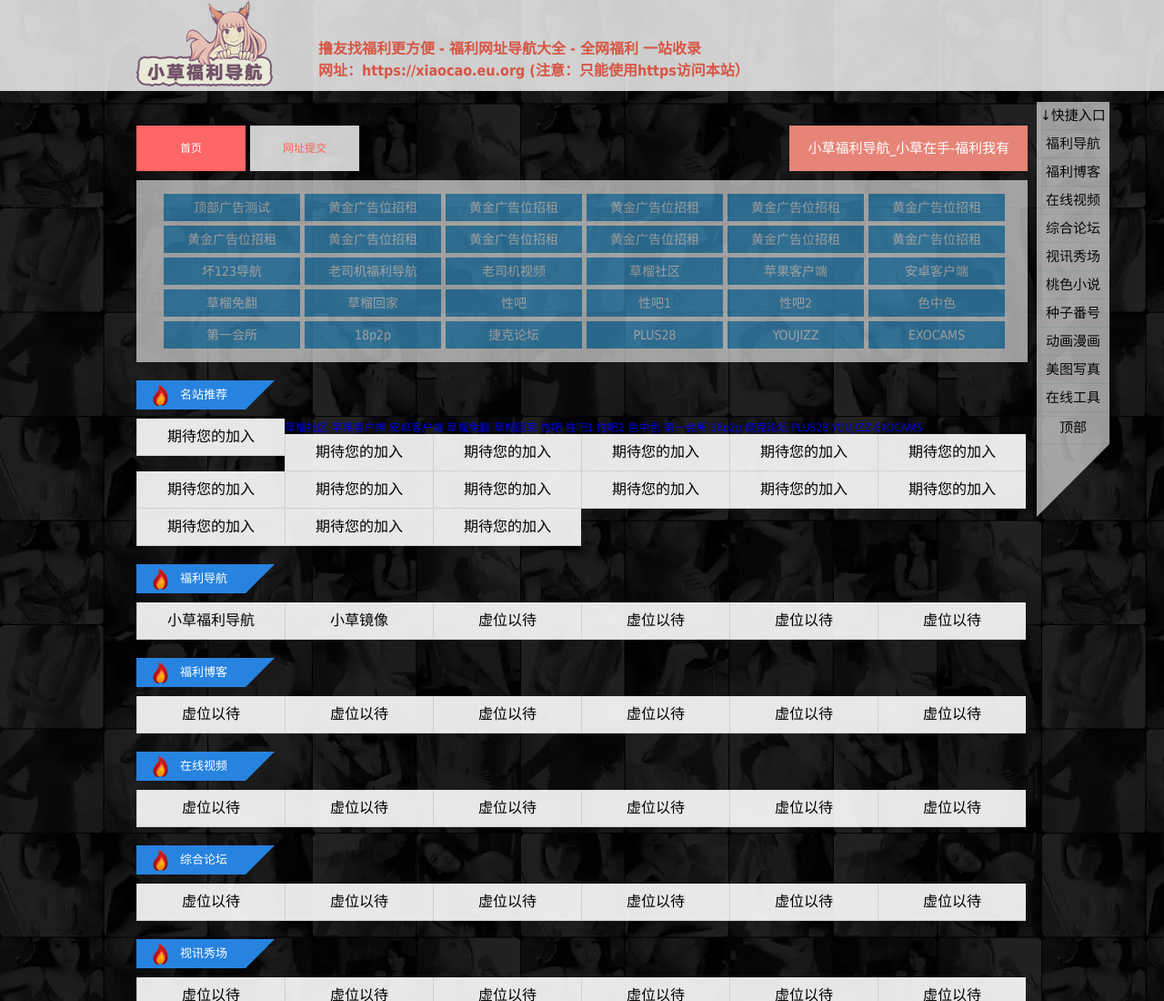
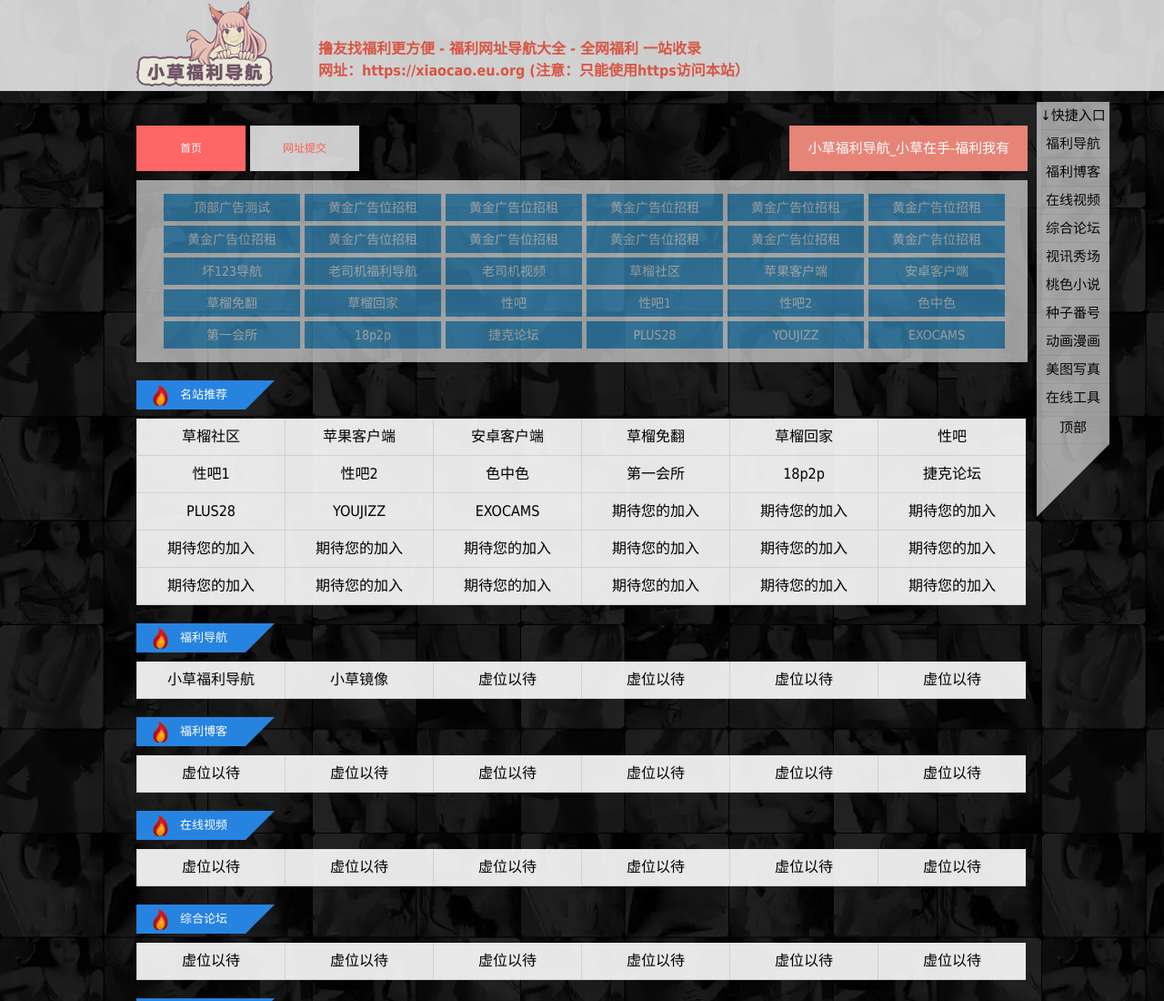
Before and after one commit to serenge/serenge.github.io, a plain HTML site: page index.html in a window 1280 px wide. Shown: the top 1100 px of the page at 91% size. Drawn offline with Linux system fonts and the light colour scheme; a script that the page names is missing; some icons are missing.

Commit message:
Update index.html

```diff
--- a/index.html
+++ b/index.html
@@ -76,21 +76,21 @@
 				<div></div>
 			</div>
 			<ul class="list">
-		<a href="http://t66y.com/index.php?u=336334&ext=13c14" target="_blank" rel="external nofollow noopener">草榴社区</a>
-		<a href="http://www.rmdown.com/dlapp.php?os=ios" target="_blank" rel="external nofollow noopener">苹果客户端</a>
-		<a href="http://www.rmdown.com/dlapp.php?os=android" target="_blank" rel="external nofollow noopener">安卓客户端</a>
-		<a href="https://mianfan.eu.org/index.php?u=336334&ext=13c14" target="_blank" rel="external nofollow noopener">草榴免翻</a>
-		<a href="https://huijia.eu.org/index.php?u=336334&ext=13c14" target="_blank" rel="external nofollow noopener">草榴回家</a>
-		<a href="http://sex8.cc/?fromuid=22820434" target="_blank" rel="external nofollow noopener">性吧</a>
-		<a href="http://bbsseapp.com/?fromuid=22820434" target="_blank" rel="external nofollow noopener">性吧1</a>
-		<a href="http://58sinase.net/?fromuid=22820434" target="_blank" rel="external nofollow noopener">性吧2</a>
-		<a href="http://sexinsex.net/bbs/index.php?fromuid=5050299" target="_blank" rel="external nofollow noopener">色中色</a>
-		<a href="http://sis001.com/forum/index.php" target="_blank" rel="external nofollow noopener">第一会所</a>
-		<a href="http://www.18board.com" target="_blank" rel="external nofollow noopener">18p2p</a>
-		<a href="https://www.jkforum.net/forum.php" target="_blank" rel="external nofollow noopener">捷克论坛</a>
-		<a href="https://www.plus28.com/" target="_blank" rel="external nofollow noopener">PLUS28</a>
-		<a href="https://www.youjizz.com/" target="_blank" rel="external nofollow noopener">YOUJIZZ</a>
-		<a href="http://www.exocams.com/" target="_blank" rel="external nofollow noopener">EXOCAMS</a>
+		<li><a href="http://t66y.com/index.php?u=336334&ext=13c14" target="_blank" rel="external nofollow noopener">草榴社区</a></li>
+		<li><a href="http://www.rmdown.com/dlapp.php?os=ios" target="_blank" rel="external nofollow noopener">苹果客户端</a></li>
+		<li><a href="http://www.rmdown.com/dlapp.php?os=android" target="_blank" rel="external nofollow noopener">安卓客户端</a></li>
+		<li><a href="https://mianfan.eu.org/index.php?u=336334&ext=13c14" target="_blank" rel="external nofollow noopener">草榴免翻</a></li>
+		<li><a href="https://huijia.eu.org/index.php?u=336334&ext=13c14" target="_blank" rel="external nofollow noopener">草榴回家</a></li>
+		<li><a href="http://sex8.cc/?fromuid=22820434" target="_blank" rel="external nofollow noopener">性吧</a></li>
+		<li><a href="http://bbsseapp.com/?fromuid=22820434" target="_blank" rel="external nofollow noopener">性吧1</a></li>
+		<li><a href="http://58sinase.net/?fromuid=22820434" target="_blank" rel="external nofollow noopener">性吧2</a></li>
+		<li><a href="http://sexinsex.net/bbs/index.php?fromuid=5050299" target="_blank" rel="external nofollow noopener">色中色</a></li>
+		<li><a href="http://sis001.com/forum/index.php" target="_blank" rel="external nofollow noopener">第一会所</a></li>
+		<li><a href="http://www.18board.com" target="_blank" rel="external nofollow noopener">18p2p</a></li>
+		<li><a href="https://www.jkforum.net/forum.php" target="_blank" rel="external nofollow noopener">捷克论坛</a></li>
+		<li><a href="https://www.plus28.com/" target="_blank" rel="external nofollow noopener">PLUS28</a></li>
+		<li><a href="https://www.youjizz.com/" target="_blank" rel="external nofollow noopener">YOUJIZZ</a></li>
+		<li><a href="http://www.exocams.com/" target="_blank" rel="external nofollow noopener">EXOCAMS</a></li>
 		<li><a href="/ad.html" title="期待您的加入" rel="external nofollow noopener" target="_blank">期待您的加入</a></li>
 		<li><a href="/ad.html" title="期待您的加入" rel="external nofollow noopener" target="_blank">期待您的加入</a></li>
 		<li><a href="/ad.html" title="期待您的加入" rel="external nofollow noopener" target="_blank">期待您的加入</a></li>
```
